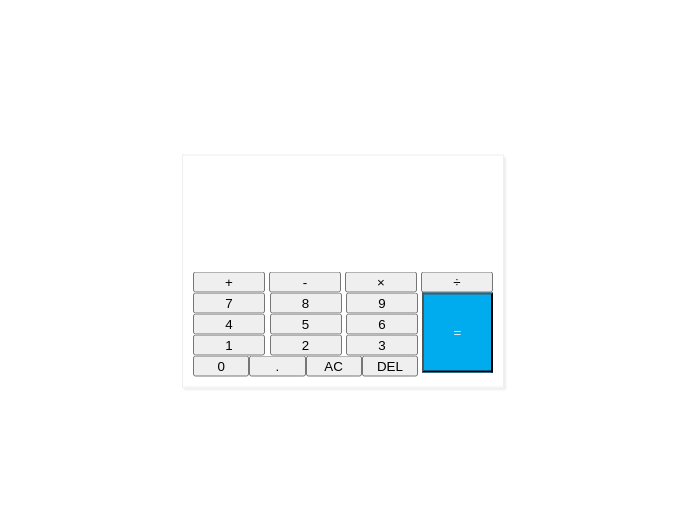
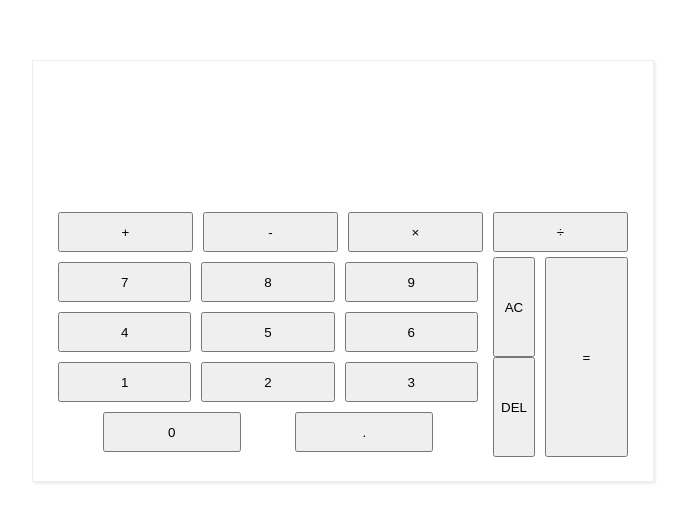
Before and after one commit to Granada-JT/calculator-app, a SvelteKit app: page / in a window 1280 px wide. Shown: the part 129-650 px from the top of the page, without its empty margins (297-983 px from the left). Built offline with nearby package versions, Linux system fonts and the light colour scheme.

Commit message:
improved button layout

```diff
--- a/src/routes/+page.svelte
+++ b/src/routes/+page.svelte
@@ -49,15 +49,16 @@
     top: 50%;
     left: 50%;
     transform: translate(-50%, -50%);
-    width: 300px;
+    width: 600px;
+    height: 400px;
     border: 1px solid #eee;
     box-shadow: 2px 2px 2px #eee;
     padding: 10px;
   }
   .calculator input {
-    width: 100%;
+    width: 93.8%;
     padding: 20px 20px 20px -5px;
-    margin: 20px 0px -20px -3px;
+    margin: 20px 0px -20px 15px;
     outline: none;
     text-align: right;
     font-size: 20px;
@@ -71,39 +72,67 @@
   .calculator .buttons {
     display: flex;
     flex-wrap: wrap;
-    margin-top: 20px;
+    margin-top: 50px;
   }
   .calculator .buttons .operations {
     display: flex;
-    justify-content: space-between;
+    justify-content: space-evenly;
     width: 100%;
+    margin: 0 10px 0 10px;
   }
   .calculator .buttons .operations button {
-    width: 24%;
+    width: 25%;
+    height: 40px; /* Adjust the height as needed */
+    display: flex;
+    align-items: center;
+    justify-content: center;
+    margin: 5px 5px 5px 5px;
   }
   .calculator .buttons .numbers {
     width: 75%;
   }
   .calculator .buttons .numbers > div {
     display: flex;
-    justify-content: space-between;
+    justify-content: space-evenly;
+    margin: 0 10px 0 10px;
   }
   .calculator .buttons .numbers > div button {
     width: 32%;
+    height: 40px; /* Adjust the height as needed */
+    display: flex;
+    align-items: center;
+    justify-content: center;
+    margin: 5px 5px 5px 5px;
   }
+
+  .calculator .buttons .clear > div {
+    display: flex;
+    flex-direction: column; /* Stack the buttons vertically */
+    align-items: center; /* Center the buttons horizontally */
+    margin: 0 5px 0 0px;
+  }
+
+  .calculator .buttons .clear > div button {
+    display: inline-block;
+    width: 100%;
+    height: 100px; /* Adjust the height as needed */
+    display: flex;
+    align-items: center;
+    justify-content: center;
+  }
+
+
   .calculator .equal {
     flex: 1;
+    margin: 0 10px 0 10px;
   }
   .calculator .equal button {
-    margin-left: 5%;
-    width: 95%;
-    height: 95%;
-    background: #00acee;
-    color: #eee;
+    width: 100%;
+    height: 100%;
+    color: #000000;
+    margin: 0 0px 0 -5px;
   }
-  .calculator button {
-    outline: none;
-  }
+
 </style>
 
 <div class="calculator">
@@ -165,6 +194,10 @@
         <button on:click={() => { setCharacters('.'); }}>
           .
         </button>
+      </div>
+    </div>
+    <div class="clear">
+      <div>
         <button on:click={() => { setCharacters('C'); }}>
           AC
         </button>
```
